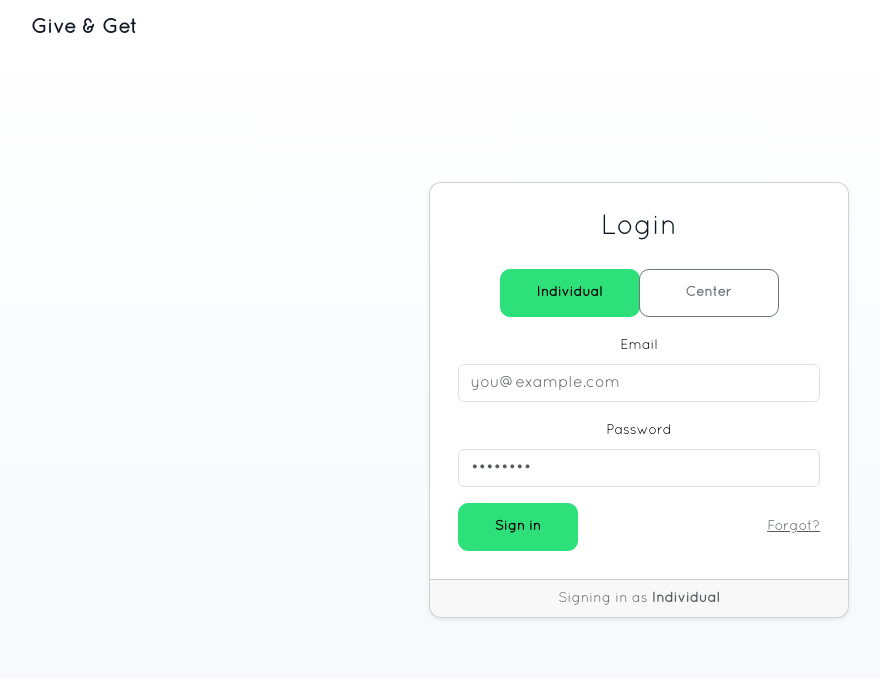
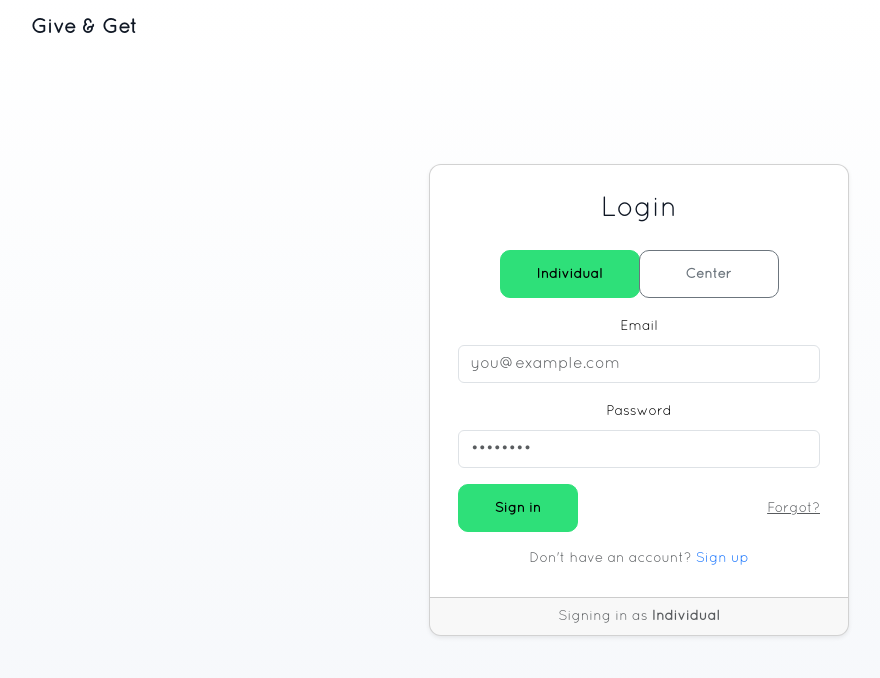
Before and after one commit to Give-Get/Give-Get, a React (Create React App) app: page /login in a window 1280 px wide. Shown: the top 678 px of the page, without its empty margins (1-881 px from the left). Built offline with nearby package versions, Linux system fonts and the light colour scheme.

Commit message:
icon and signup link

```diff
--- a/src/components/Login.jsx
+++ b/src/components/Login.jsx
@@ -62,6 +62,9 @@ export default function Login() {
                 <a className="text-muted small" href="#forgot">Forgot?</a>
               </div>
             </form>
+            <div className="text-center mt-3 small text-muted">
+                      Don't have an account? <a href="#signup" className="text-decoration-none">Sign up</a>
+            </div>
           </div>
 
           <div className="card-footer text-center small text-muted">
```
Also changed, not shown: 2 other files (tests, documents, lock files or other folders).
